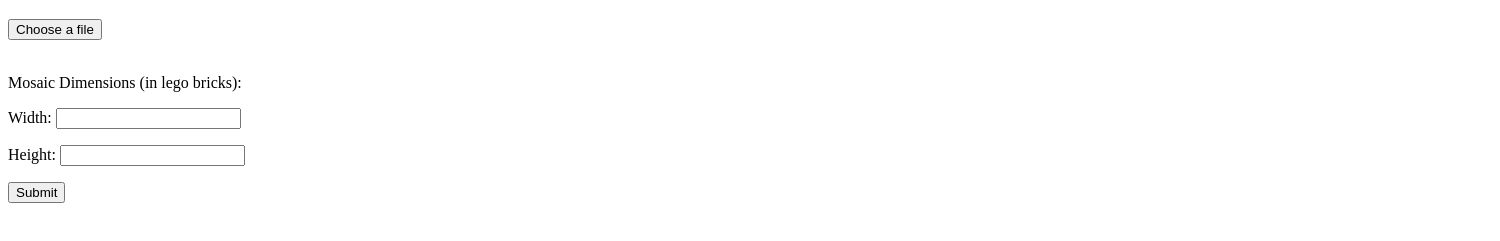
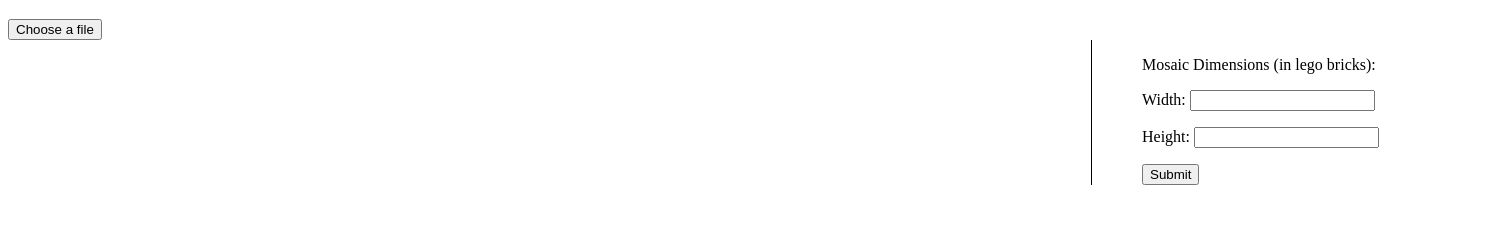
Before and after one commit to RohanVDeshpande/Lego-Mosaic-Generator, an Electron app: page index.html in a window 1500 px wide. Shown: the part 61-302 px from the top of the page. Drawn offline with Linux system fonts and the light colour scheme.

Commit message:
Inital Styling

```diff
--- a/index.html
+++ b/index.html
@@ -7,19 +7,23 @@
 <body>
 	<h1>Test</h1>
 	<input type="button" value="Choose a file" id="select-file"/>
-	<br>
-	<img src="" id="orgImg" max-width="300px">
-	<img src="" id="mosImg">
-	<p>Mosaic Dimensions (in lego bricks):</p>
-	<p>Width: <input type="text" id="mWidth"></p>
-	<p>Height: <input type="text" id="mHeight"></p>
-	<input type="submit" id="MosaicDimensions">
-
+	<div class="imageContainers">
+		<div class="leftPane">
+			<img src="" id="orgImg">
+		</div>
+		<div class="rightPane">
+			<p>Mosaic Dimensions (in lego bricks):</p>
+			<p>Width: <input type="text" id="mWidth"></p>
+			<p>Height: <input type="text" id="mHeight"></p>
+			<input type="submit" id="MosaicDimensions">
+		</div>
+	</div>
 	<script>
         var app = require('electron').remote;
 		var dialog = app.dialog;
         var fs = require('fs');
         var Jimp = require("jimp");
+        var iterator = 0;
 
         document.getElementById('select-file').addEventListener('click',function(){
             dialog.showOpenDialog(function (fileNames) {
--- a/main.css
+++ b/main.css
@@ -1,3 +1,17 @@
 #mosImg{
 	image-rendering: pixelated;
 }
+.leftPane{
+	width: calc(100% - 501px);
+	float:left;
+	padding: 50px 0px 0px 50px;
+}
+.rightPane{
+	width: 350px;
+	padding-left: 50px;
+	float:right;
+	border-left: black 1px solid;
+}
+#orgImg{
+	max-width: 100%;
+}
```
